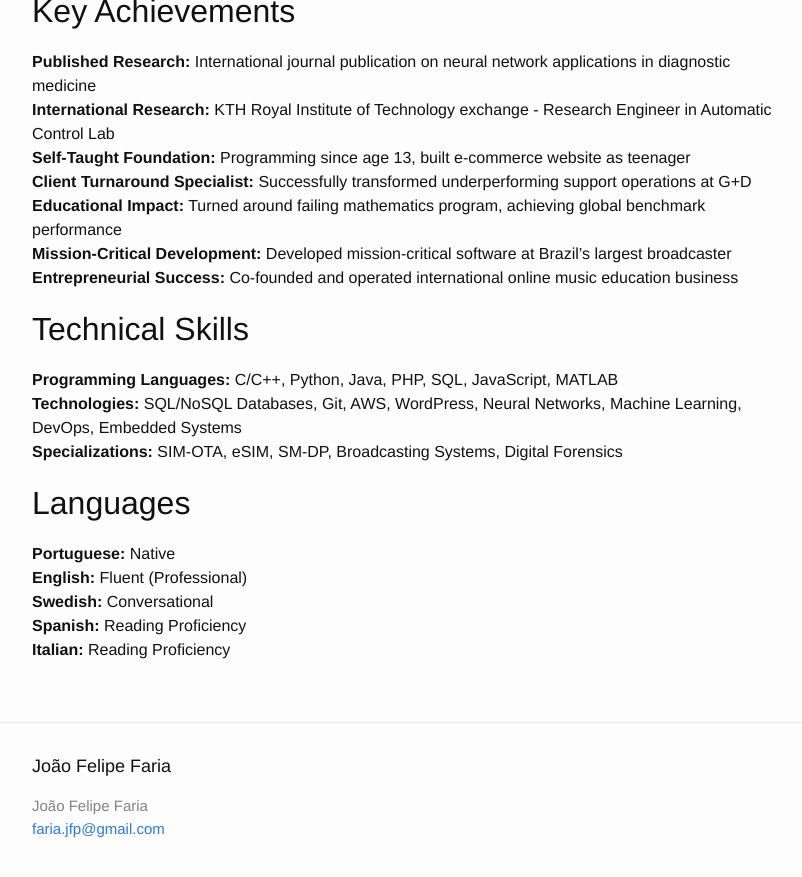
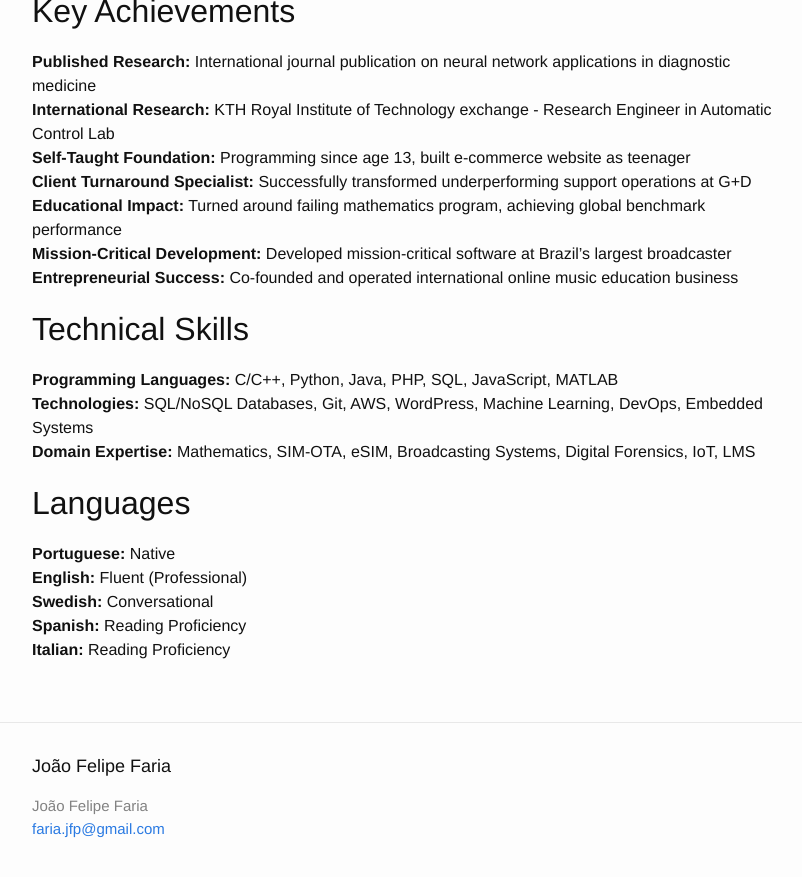
Before and after one commit to jffaria/jffaria.github.io, a Jekyll site: the page built from cv.md, in a window 1280 px wide and 900 px high, scrolled down 2662 px. Shown: the top 877 px of the window, without its empty margins (238-1040 px from the left). Built offline with Jekyll 4.4.1, drawn with Linux system fonts in a browser that asks for light colours; some of the changed text lies outside the part shown.

Commit message:
Update cv.md

```diff
--- a/cv.md
+++ b/cv.md
@@ -91,8 +91,8 @@ Seasoned software engineering professional with 15+ years of technical expertise
 ## Technical Skills
 
 **Programming Languages:** C/C++, Python, Java, PHP, SQL, JavaScript, MATLAB
-**Technologies:** SQL/NoSQL Databases, Git, AWS, WordPress, Neural Networks, Machine Learning, DevOps, Embedded Systems
-**Specializations:** SIM-OTA, eSIM, SM-DP, Broadcasting Systems, Digital Forensics
+**Technologies:** SQL/NoSQL Databases, Git, AWS, WordPress, Machine Learning, DevOps, Embedded Systems
+**Domain Expertise:** Mathematics, SIM-OTA, eSIM, Broadcasting Systems, Digital Forensics, IoT, LMS
 
 ## Languages
 
```
Also changed, not shown: other parts of cv.md (+1 -1 lines).
